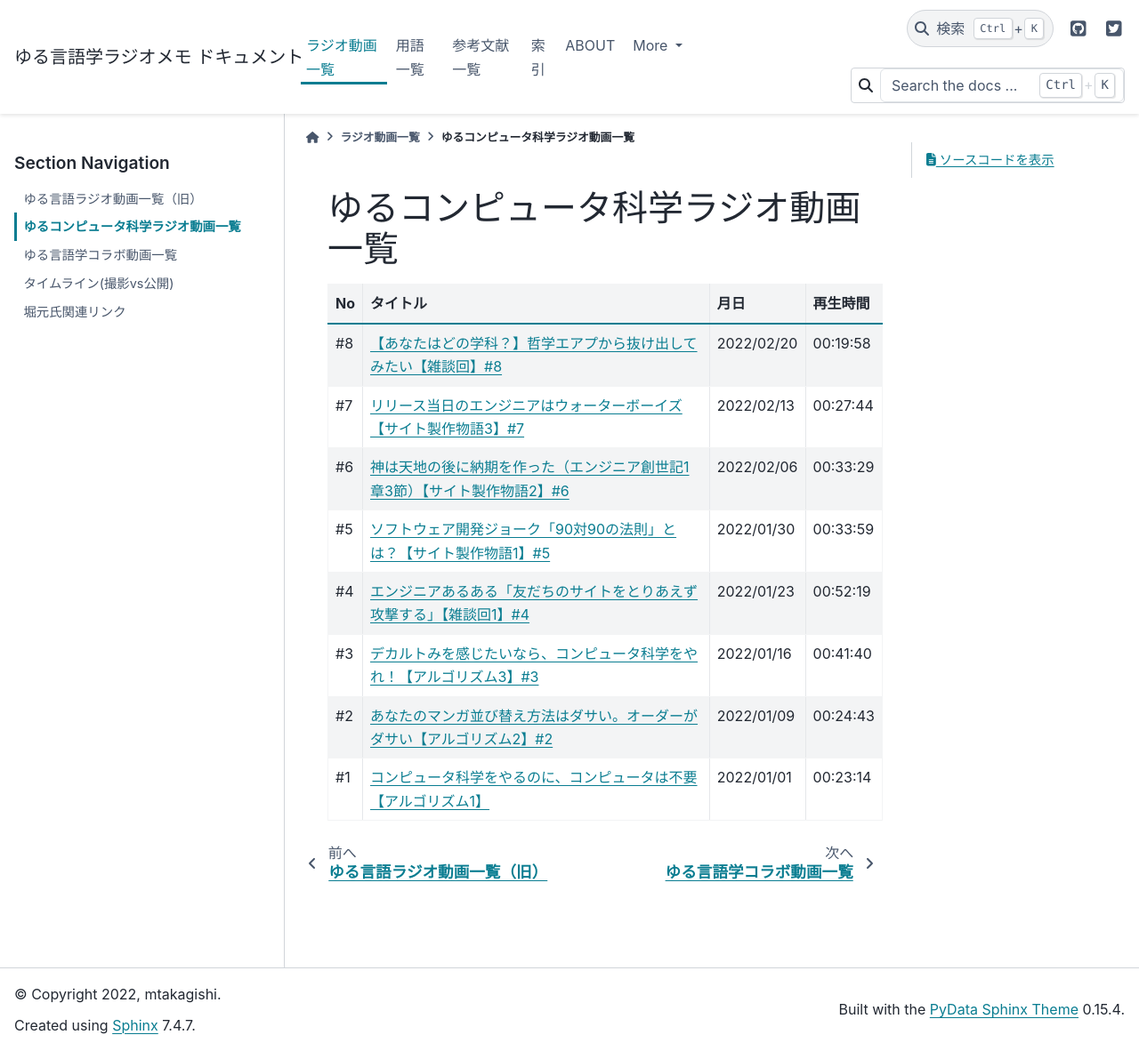
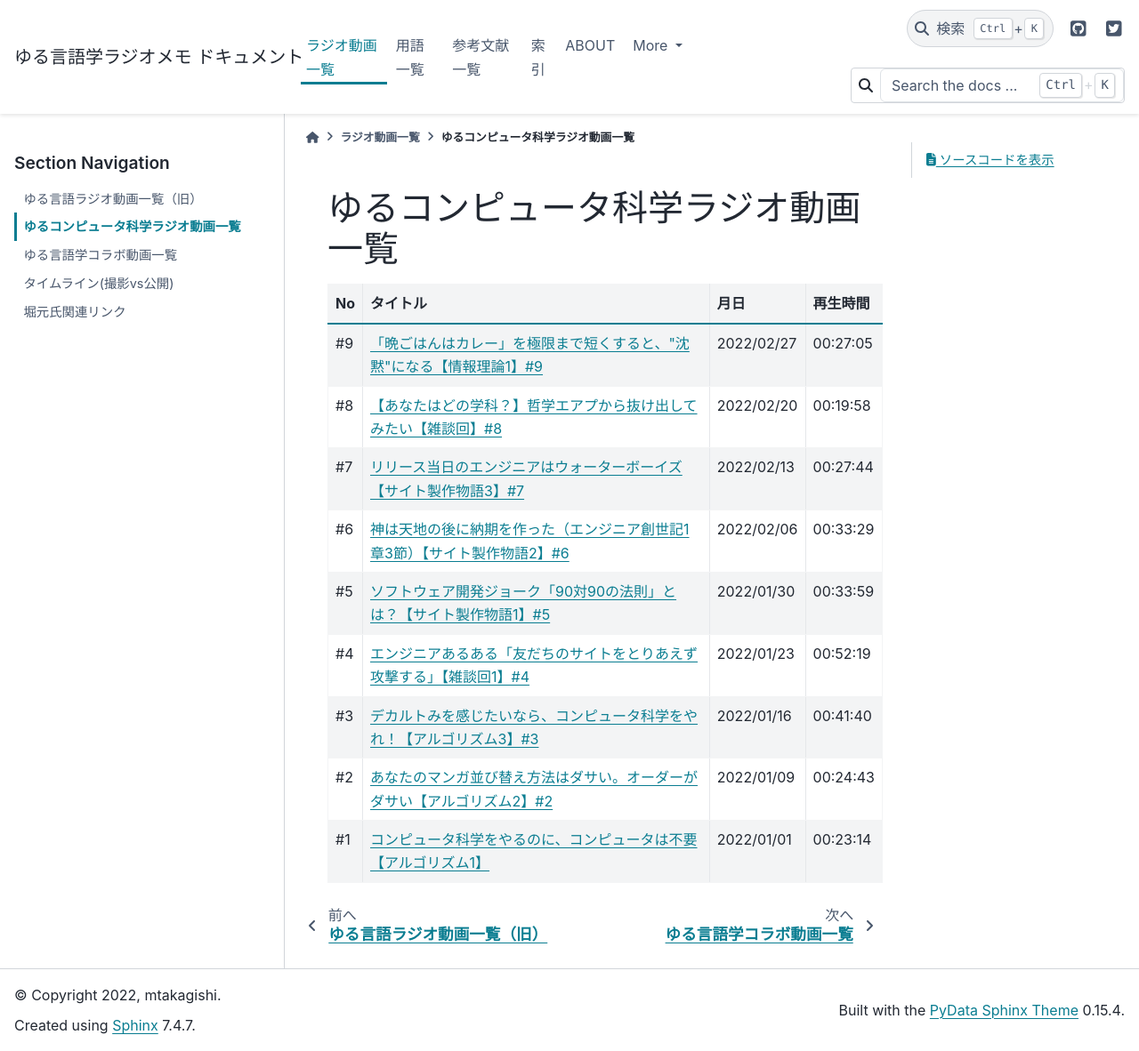
Before and after one commit to mtakagishi/yurugengo, a Sphinx documentation site: the page built from docs/videos/yurucomputer_radio_list.rst, in a window 1280 px wide and 1182 px high. Shown: the whole window at 89% size. Built offline with Sphinx 7.4.7 and the PyData theme 0.15.4, drawn with Linux system fonts in a browser that asks for light colours.

Commit message:
コンピュータ#9を追加

```diff
--- a/docs/videos/timeline.rst
+++ b/docs/videos/timeline.rst
@@ -251,7 +251,7 @@
       "22/2/5\n撮影20" ->
       "未公開\n銀の盾" ->
       "22/2/26公開\nPodcastWeekend" ->
-      "未公開\nコンピュータ科学" ->
+      "22/2/27公開\nコ9【情報理論1】" ->
       "未公開\n乳幼児の言語習得" ;
     }
     group {
--- a/docs/videos/yurucomputer_radio_list.rst
+++ b/docs/videos/yurucomputer_radio_list.rst
@@ -4,6 +4,8 @@
 +-----+------------------------------------------------------------------------------+------------+----------+
 | No  |                                   タイトル                                   |    月日    | 再生時間 |
 +=====+==============================================================================+============+==========+
+| #9  | `「晩ごはんはカレー」を極限まで短くすると、"沈黙"になる【情報理論1】#9`_     | 2022/02/27 | 00:27:05 |
++-----+------------------------------------------------------------------------------+------------+----------+
 | #8  | `【あなたはどの学科？】哲学エアプから抜け出してみたい【雑談回】#8`_          | 2022/02/20 | 00:19:58 |
 +-----+------------------------------------------------------------------------------+------------+----------+
 | #7  | `リリース当日のエンジニアはウォーターボーイズ【サイト製作物語3】#7`_         | 2022/02/13 | 00:27:44 |
@@ -29,3 +31,4 @@
 .. _神は天地の後に納期を作った（エンジニア創世記1章3節）【サイト製作物語2】#6: https://www.youtube.com/watch?v=bgex5WbNZQA
 .. _リリース当日のエンジニアはウォーターボーイズ【サイト製作物語3】#7: https://www.youtube.com/watch?v=NZufqb1NCl8
 .. _【あなたはどの学科？】哲学エアプから抜け出してみたい【雑談回】#8: https://www.youtube.com/watch?v=dhvwHD_dg-4
+.. _「晩ごはんはカレー」を極限まで短くすると、"沈黙"になる【情報理論1】#9: https://www.youtube.com/watch?v=8QwpuPfrU2A
```
